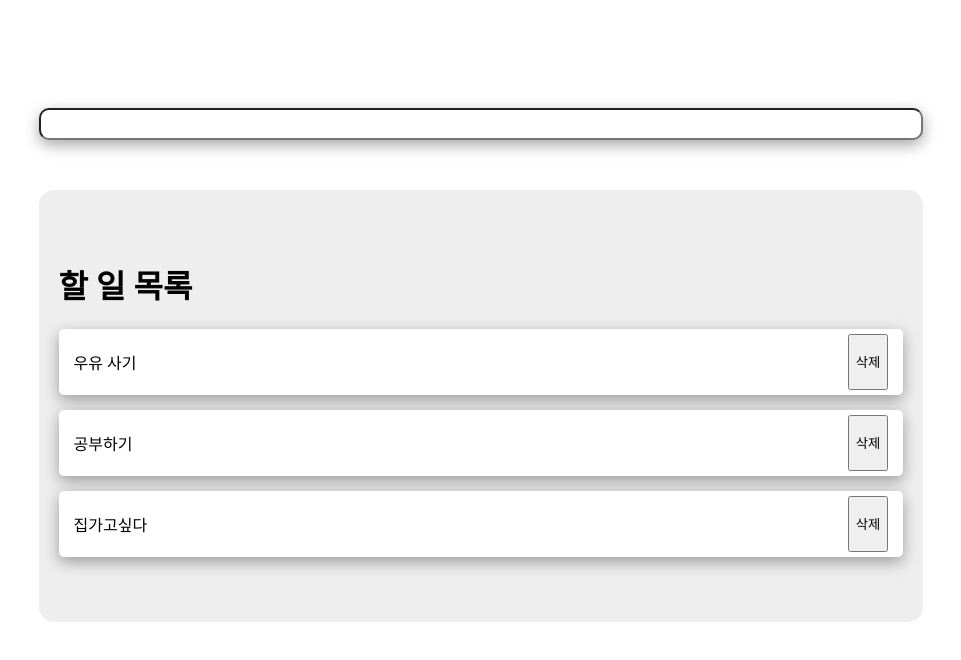
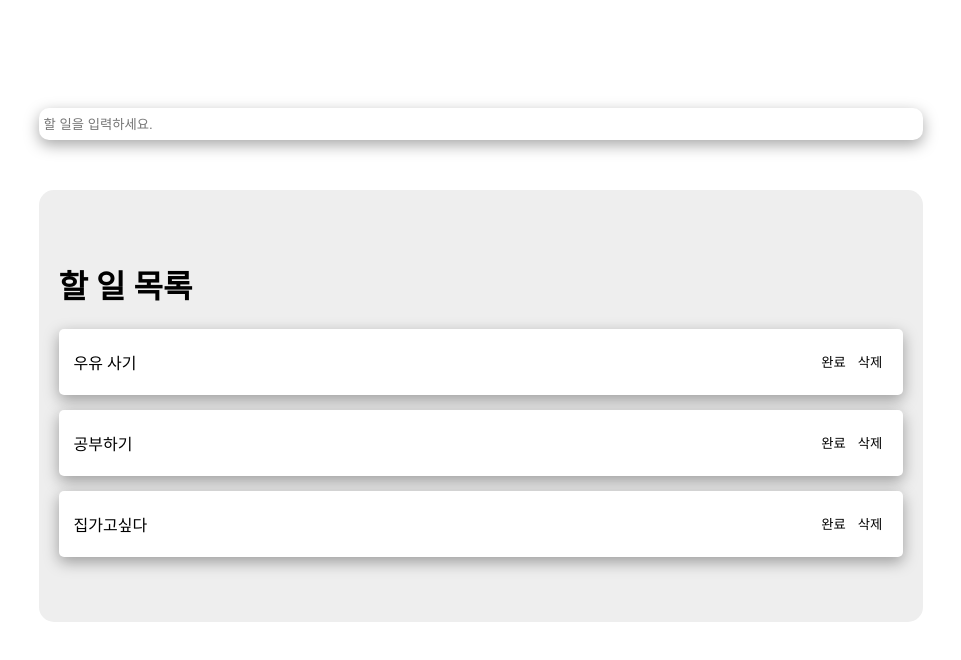
Before and after one commit to Likelion-YeungNam-Univ/12th-fe-session7-assignment, a React (Create React App) app: page / in a window 1280 px wide. Shown: the top 660 px of the page, without its empty margins (159-1120 px from the left). Built offline with nearby package versions, Linux system fonts and the light colour scheme.

Commit message:
first commit

```diff
--- a/src/App.js
+++ b/src/App.js
@@ -50,7 +50,7 @@ function App() {
   return (
     <Container>
       <form onSubmit={appendTodo}>
-        <TodoInput onChange={handleInput} value={inputString}></TodoInput>
+        <TodoInput onChange={handleInput} value={inputString} placeholder="할 일을 입력하세요."></TodoInput>
       </form>
       <TodoList todoList={todoList} handleDelete={handleDelete}></TodoList>
     </Container>
@@ -66,10 +66,13 @@ const Container = styled.div`
 const TodoInput = styled.input`
   width: 100%;
   margin-top: 100px;
+  padding : 3px 5px;
   height: 32px;
   border-radius: 10px;
   box-shadow: rgba(0, 0, 0, 0.35) 0px 5px 15px;
   box-sizing: border-box;
+  outline : none;
+  border : none;
 `
 
 
--- /dev/null
+++ b/src/TodoListItem.css
@@ -0,0 +1,4 @@
+.completed{
+    text-decoration: line-through;
+    color : gray;
+}
--- a/src/TodoListItem.jsx
+++ b/src/TodoListItem.jsx
@@ -1,14 +1,22 @@
 import React from 'react'
 import styled from 'styled-components'
+import './TodoListItem.css'
 
 const TodoListItem = ({id, body, handleDelete}) => {
 
-
+  const handleComplete = (id) => {
+    console.log("clicked!")
+    const todoItem = document.getElementById(id);
+    todoItem.classList.add("completed")
+  }
 
   return (
-    <Box>
+    <Box id={id}>
       <p>{body}</p>
-      <button onClick={() => {handleDelete(id)}}>삭제</button>
+      <div>
+        <Button onClick={() => handleComplete(id)}>완료</Button>
+        <Button onClick={() => handleDelete(id)}>삭제</Button>
+      </div>
     </Box>
   )
 }
@@ -22,6 +30,12 @@ const Box = styled.div`
   border-radius: 5px;
   display: flex;
   justify-content: space-between;
-`
+  align-items : center;
+`;
+
+const Button = styled.button`
+  background : none;
+  border : none;
+`;
 
 export default TodoListItem
```
